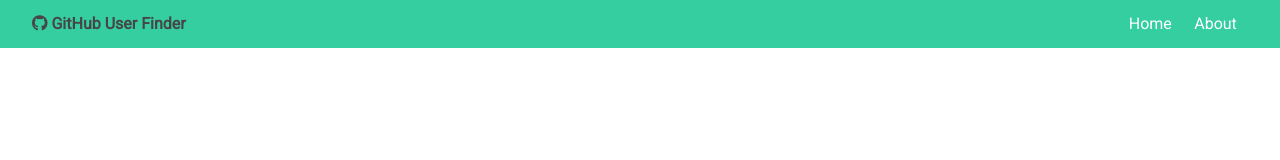
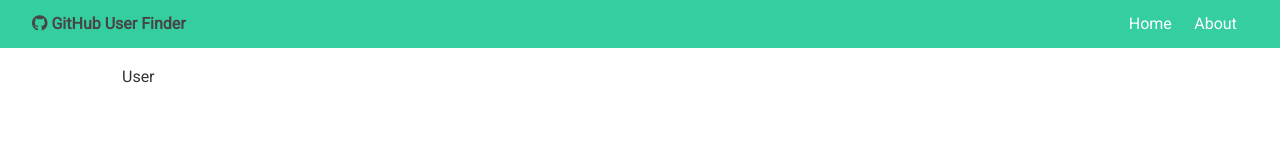
Before and after one commit to jessica-pring/github-user-finder, a React (Create React App) app: page /users/1 in a window 1280 px wide. Shown: the top 160 px of the page. Built offline with nearby package versions, Linux system fonts and the light colour scheme; no server answers.

Commit message:
single user page

```diff
--- a/src/App.js
+++ b/src/App.js
@@ -3,6 +3,7 @@
 import { BrowserRouter as Router, Switch, Route } from 'react-router-dom';
 import Navbar from "./components/layout/Navbar";
 import Users from './components/users/Users';
+import User from './components/users/User';
 import Search from './components/users/Search';
 import Alert from './components/layout/Alert';
 import About from './components/pages/About';
@@ -12,6 +13,7 @@
   // Defines the state of the component
   state = {
     users: [],
+    user: {},
     loading: false,
     alert: null
   }
@@ -24,10 +26,10 @@
       client_id=${process.env.REACT_APP_GITHUB_CLIENT_ID}&
       client_secret=${process.env.REACT_APP_GITHUB_CLIENT_SECRET}`);
 
-    this.setState({ users: res.data, loading: false })
+    this.setState({ users: res.data, loading: false });
   }
 
-  // Function to search API for a specific user
+  // Function to search API with a search query
   searchUsers = async (text) => {
     this.setState({ loading: true })
 
@@ -35,8 +37,21 @@
       client_id=${process.env.REACT_APP_GITHUB_CLIENT_ID}&
       client_secret=${process.env.REACT_APP_GITHUB_CLIENT_SECRET}`);
 
-    this.setState({ users: res.data.items, loading: false })
+    this.setState({ users: res.data.items, loading: false });
   }
+
+  // Get single github user
+  getUser = async (username) => {
+    this.setState({ loading: true });
+
+    const res = await axios.get(`https://api.github.com/search/users/${username}?&
+    client_id=${process.env.REACT_APP_GITHUB_CLIENT_ID}&
+    client_secret=${process.env.REACT_APP_GITHUB_CLIENT_SECRET}`);
+
+    console.log(res.data);
+    this.setState({ user: res.data, loading: false });
+  }
+
 
   // Clear users from state
   clearUsers = () => this.setState({ users: [], loading: false });
@@ -51,7 +66,7 @@
 
   // Renders the app
   render() {
-    const { users, loading } = this.state;
+    const { users, user, loading } = this.state;
 
     return (
       <Router>
@@ -76,6 +91,11 @@
                 </Fragment>
               )}/>
 
+              {/* User page */}
+              <Route exact path='/users/:login' render={props => (
+                <User { ...props } getUser={this.getUser} user={user} loading={loading} />
+              )}/>
+
               {/* About */}
               <Route exact path='/about' component={About} />
 
--- /dev/null
+++ b/src/components/users/User.js
@@ -0,0 +1,13 @@
+import React, { Component } from 'react';
+
+export class User extends Component {
+  render() {
+    return (
+      <div>
+        User
+      </div>
+    )
+  }
+}
+
+export default User;
```
